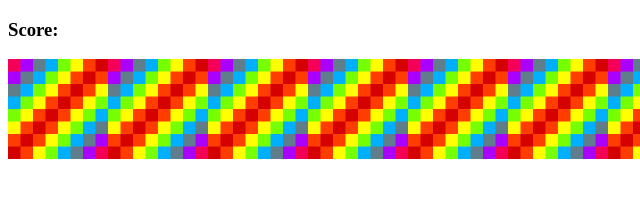
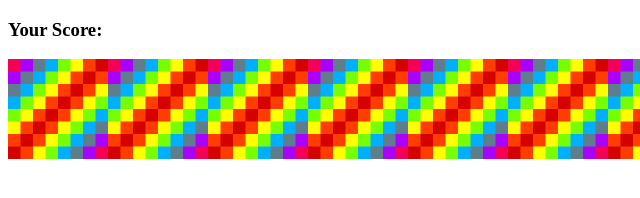
Before and after one commit to kubowania/memory-game, a plain HTML site: page index.html in a window 1280 px wide. Shown: the full height of the page, 0-640 px from the left. Drawn offline with Linux system fonts and the light colour scheme.

Commit message:
Update index.html

```diff
--- a/index.html
+++ b/index.html
@@ -8,7 +8,7 @@
 </head>
 <body>
 
-  <h3>Score:<span id="result"></span></h3>
+  <h3>Your Score: <span id="result"></span></h3>
 
   <div class="grid">
   </div>
```
